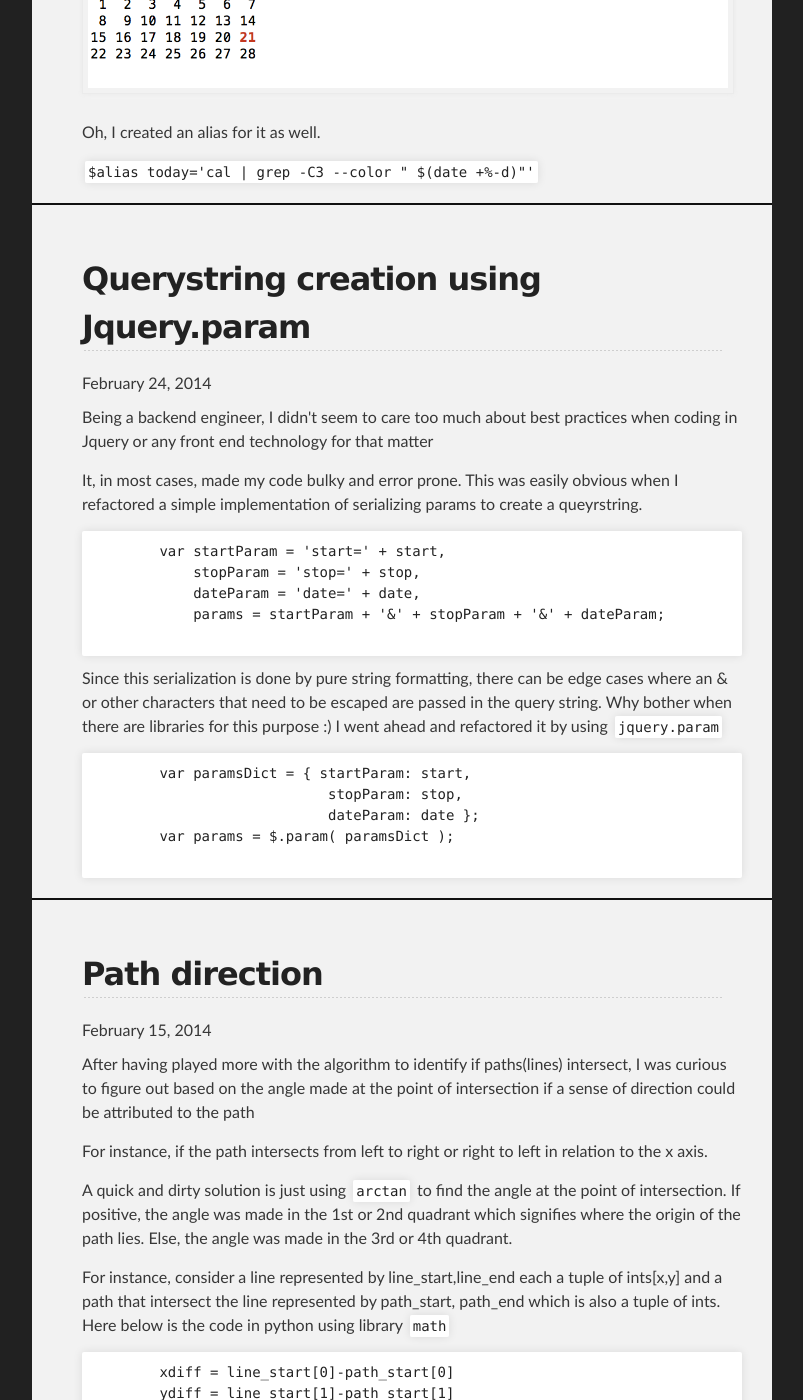
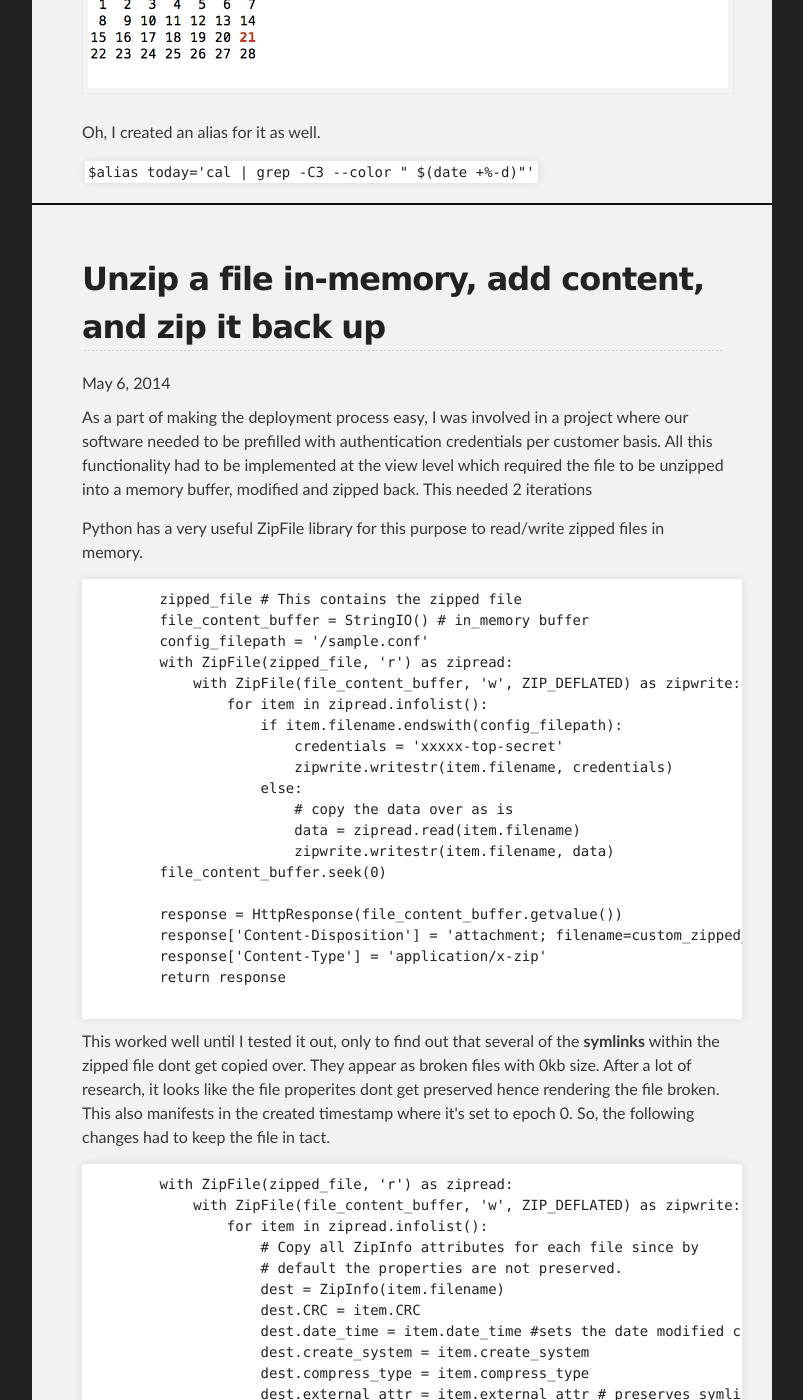
Before and after one commit to annpaul89/annp89.github.io, a Jekyll site: the page built from index.html, in a window 1280 px wide and 1400 px high, scrolled down 2032 px. Shown: the whole window, without its empty margins (238-1041 px from the left). Built offline with Jekyll 4.4.1, drawn with Linux system fonts in a browser that asks for light colours; some of the changed text lies outside the part shown.

Commit message:
Add post about unzipping files in memory to modify file content.

```diff
--- a/index.html
+++ b/index.html
@@ -65,6 +65,61 @@ layout: default
   </section>
 </div>
 
+<!-- MAIN CONTENT -->
+<div class="main_content_wrap outer">
+  <section class="main_content inner">
+    <h2>Unzip a file in-memory, add content, and zip it back up</h2>
+    <a id="may-6-2014" class="anchor" href="#may-6-2014" aria-hidden="true"><span class="octicon octicon-link"></span></a>May 6, 2014</h3>
+
+    <p>As a part of making the deployment process easy, I was involved in a project where our software needed to be prefilled with authentication credentials per customer basis. All this functionality had to be implemented at the view level which required the file to be unzipped into a memory buffer, modified and zipped back. This needed 2 iterations<p></p> Python has a very useful ZipFile library for this purpose to read/write zipped files in memory.</p>
+    <pre>
+        zipped_file # This contains the zipped file
+        file_content_buffer = StringIO() # in_memory buffer
+        config_filepath = '/sample.conf'
+        with ZipFile(zipped_file, 'r') as zipread:
+            with ZipFile(file_content_buffer, 'w', ZIP_DEFLATED) as zipwrite:
+                for item in zipread.infolist():
+                    if item.filename.endswith(config_filepath):
+                        credentials = 'xxxxx-top-secret'
+                        zipwrite.writestr(item.filename, credentials)
+                    else:
+                        # copy the data over as is
+                        data = zipread.read(item.filename)
+                        zipwrite.writestr(item.filename, data)
+        file_content_buffer.seek(0)
+
+        response = HttpResponse(file_content_buffer.getvalue())
+        response['Content-Disposition'] = 'attachment; filename=custom_zipped_file.zip'
+        response['Content-Type'] = 'application/x-zip'
+        return response
+    </pre>
+    <p>This worked well until I tested it out, only to find out that several of the <strong>symlinks</strong> within the zipped file dont get copied over. They appear as broken files with 0kb size. After a lot of research, it looks like the file properites dont get preserved hence rendering the file broken. This also manifests in the created timestamp where it's set to epoch 0. So, the following changes had to keep the file in tact.
+
+      <pre>
+        with ZipFile(zipped_file, 'r') as zipread:
+            with ZipFile(file_content_buffer, 'w', ZIP_DEFLATED) as zipwrite:
+                for item in zipread.infolist():
+                    # Copy all ZipInfo attributes for each file since by
+                    # default the properties are not preserved.
+                    dest = ZipInfo(item.filename)
+                    dest.CRC = item.CRC
+                    dest.date_time = item.date_time #sets the date modified correctly
+                    dest.create_system = item.create_system
+                    dest.compress_type = item.compress_type
+                    dest.external_attr = item.external_attr # preserves symlinks
+                    dest.compress_size = item.compress_size
+                    dest.file_size = item.file_size
+                    dest.header_offset = item.header_offset
+                    if item.filename.endswith(config_filepath):
+                        # Sets up config file with valid credentials
+                        zipwrite.writestr(dest, credentials)
+                    else:
+                        data = zipread.read(item.filename)
+                        zipwrite.writestr(dest, data)
+        file_content_buffer.seek(0)
+      </pre>
+  </section>
+</div>
 
 <!-- MAIN CONTENT -->
 <div class="main_content_wrap outer">
```
